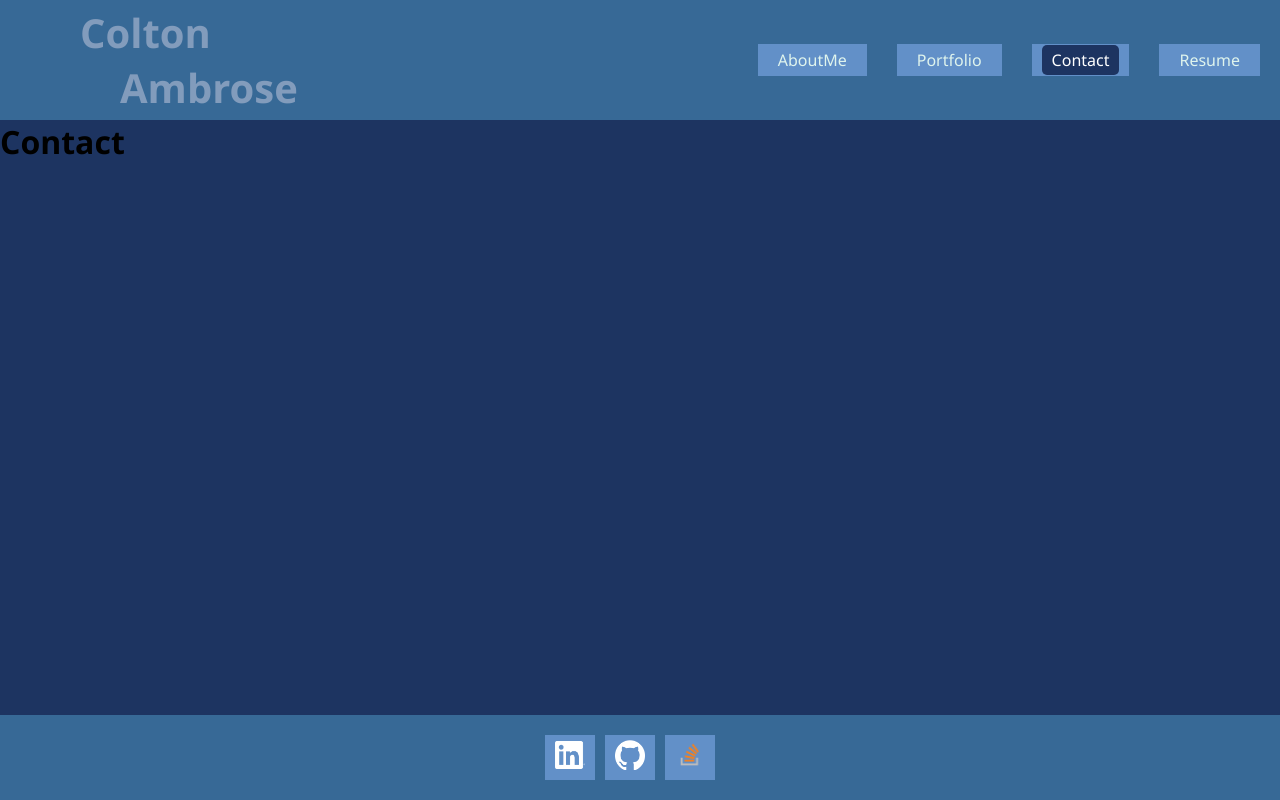
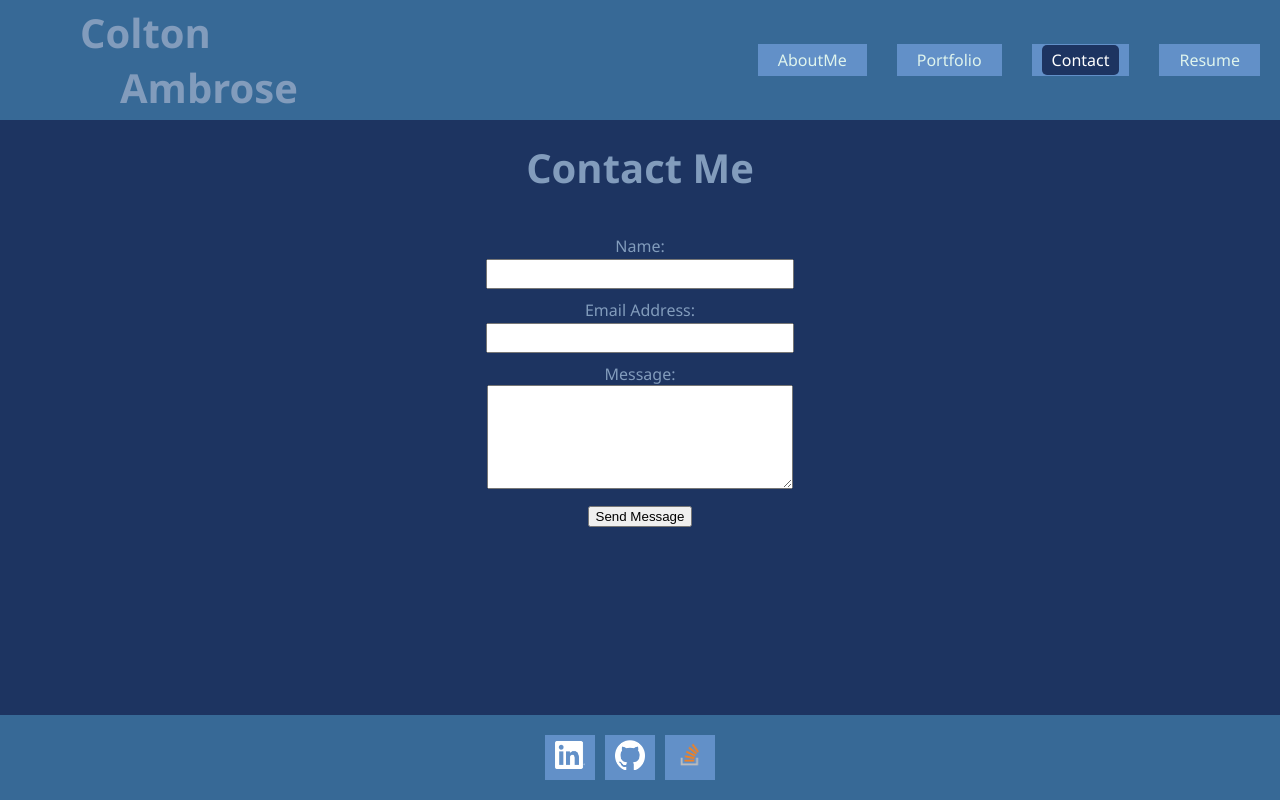
Before and after one commit to Ctbambrose/12-Challenge, a React (Vite) app: page /Contact in a window 1280 px wide. Built offline with nearby package versions, Linux system fonts and the light colour scheme.

Commit message:
contact first MVP done

```diff
--- a/src/App.css
+++ b/src/App.css
@@ -138,6 +138,40 @@ padding: 20px;
 
 /*AboutMe config end*/
 
+/*Portfolio config start*/
+/*Portfolio config end*/
+
+/*Contact config start*/
+.contact {
+    display: flex;
+    flex-direction: column;
+    align-items: center;        /* center children horizontally */
+    justify-content: center;    /* center children vertically */
+    text-align: center;
+    color: var(--primaryFontColor);
+}
+
+.contact h2 {
+    font-size: 40px;
+    padding: 20px;
+    display: block;
+}
+
+.contact form {
+    width: 100%;
+    max-width: 500px;           /* limit form width */
+    display: block;
+    margin-top: 20px;
+}
+
+.contact input, textarea {
+    width: 60%;
+    padding-bottom: 10px;
+    margin-bottom: 10px;
+}
+
+/*Contact config end*/
+
 /*footer config start*/
 .footer {
     background-color: var(--secondaryColor);
--- a/src/components/Contact.jsx
+++ b/src/components/Contact.jsx
@@ -1,8 +1,23 @@
 
 function Contact() {
-    return(
+    return (
         <div className="contact">
-            <h1>Contact</h1>
+            <h2>Contact Me</h2>
+            <form action="/submit-form" method="POST">
+                <label for="name">Name:</label>
+                <br/>
+                <input type="text" id="name" name="name" required />
+                <br/>
+                <label for="email">Email Address:</label>
+                <br/>
+                <input type="email" id="email" name="email" required />
+                <br/>
+                <label for="message">Message:</label>
+                <br/>
+                <textarea id="message" name="message" rows="6" required></textarea>
+                <br/>
+                <button type="submit">Send Message</button>
+            </form>
         </div>
     );
 };
```
